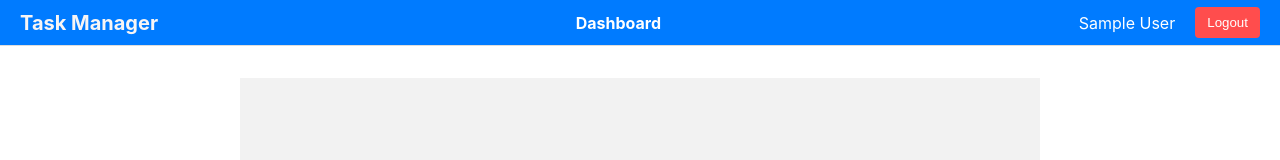
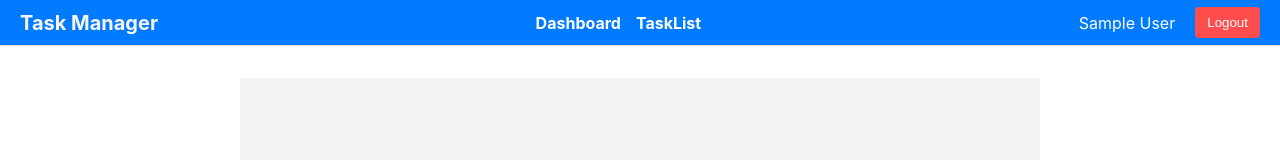
Before and after one commit to SanketKhiste/task-manager-ui, a React (Create React App) app: page /signin in a window 1280 px wide. Shown: the top 160 px of the page. Built offline with nearby package versions, Linux system fonts and the light colour scheme; sample sign-in values are in the browser's storage.

Commit message:
Add Tasklist navigation

```diff
--- a/src/components/Header.js
+++ b/src/components/Header.js
@@ -27,6 +27,7 @@ const Header = () => {
           {/* Dashboard menu */}
           {user && (<nav className="dashboard-menu">
             <Link to="/UsersDashboard" className="menu-link">Dashboard</Link>
+            <Link to="/TaskList" className="menu-link">TaskList</Link>
             {/* Add more links if needed */}
           </nav>)}
 
```
